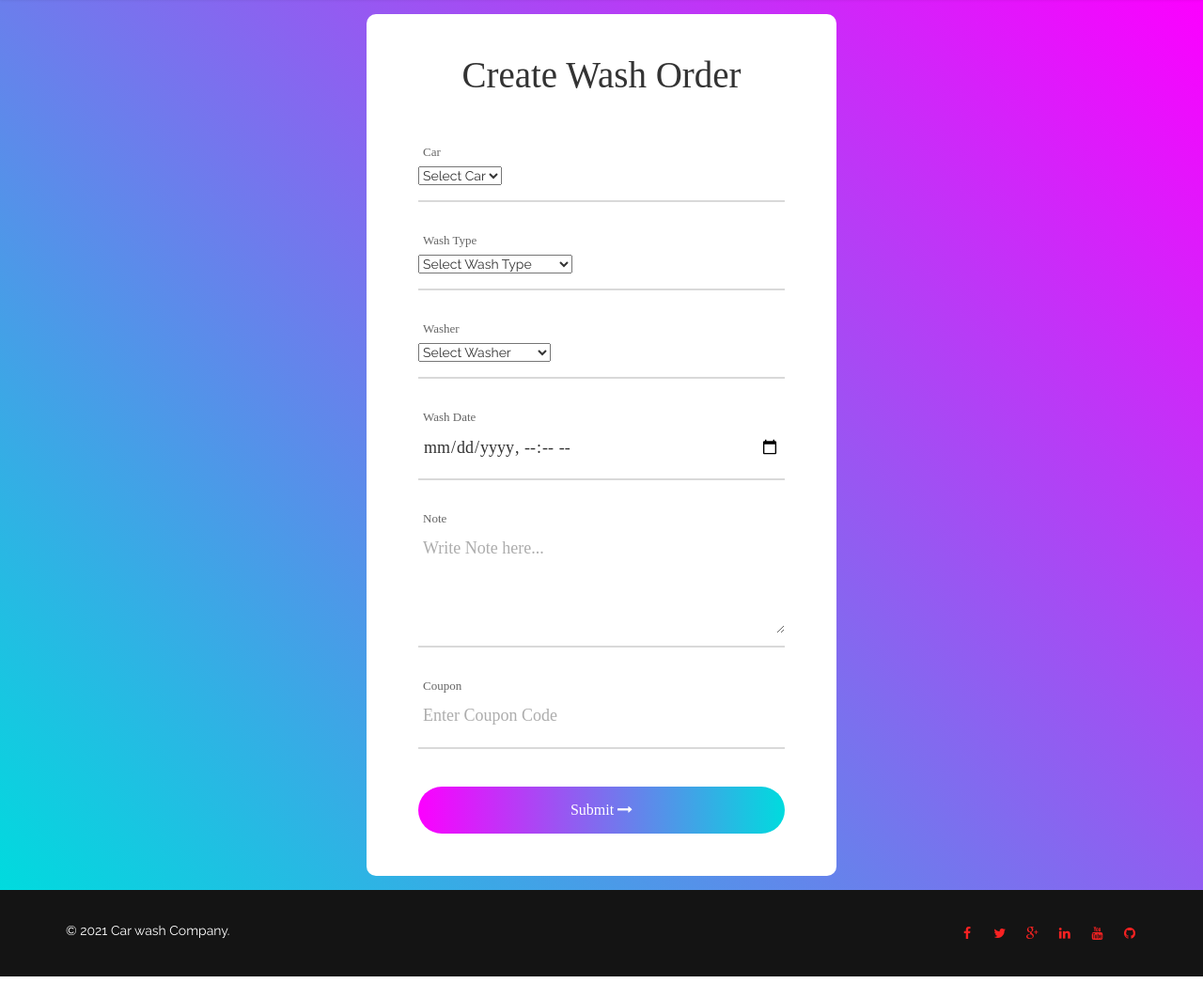
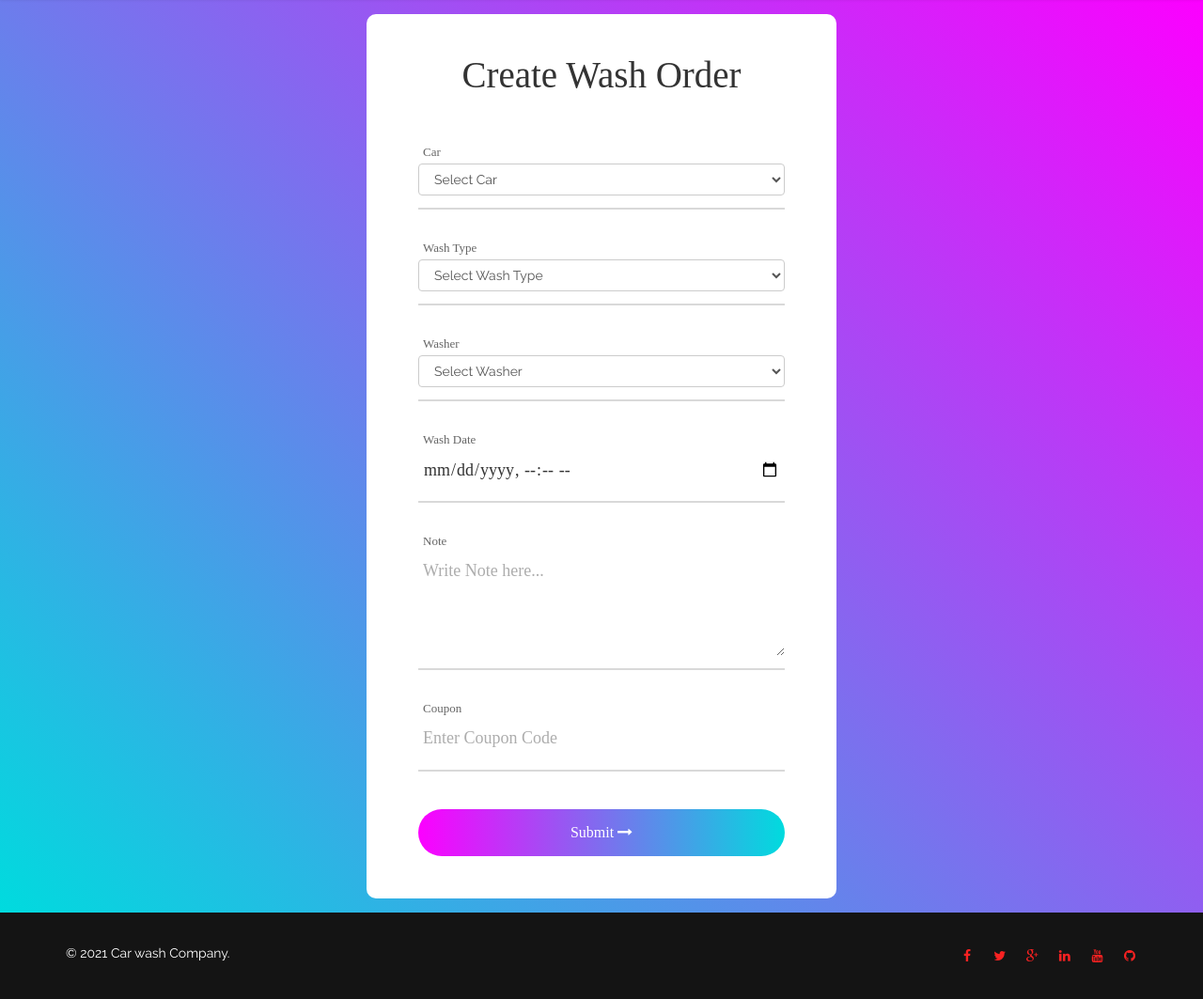
Before and after one commit to Gogora6/car_wash, a Django app: page /order/create in a window 1280 px wide. Shown: the part 88-1151 px from the top of the page at 94% size. Before the commit the page ends 1127 px from the top, so only its background shows below. Run offline with Django 3.2, Linux system fonts and the light colour scheme; data comes from the database, SQL or seed files in the repository; both versions use the stored data as it was after the commit; some libraries are stand-ins or nearby versions.

Commit message:
Improved order creates a template.

```diff
--- a/car_wash/settings.py
+++ b/car_wash/settings.py
@@ -94,7 +94,7 @@ USE_I18N = True
 
 USE_L10N = True
 
-USE_TZ = True
+USE_TZ = False
 
 AUTH_USER_MODEL = 'user.User'
 
--- a/serviceapp/views.py
+++ b/serviceapp/views.py
@@ -53,7 +53,6 @@ def create_order(request):
 
     if request.method == 'POST':
         data = request.POST
-
         Order.objects.create(
             employee_id=data.get('washer'),
             car_id=data.get('car'),
--- a/templates/layout.html
+++ b/templates/layout.html
@@ -5,8 +5,6 @@
 <head>
     <meta charset="utf-8">
     <meta name="viewport" content="width=device-width, initial-scale=1.0">
-    <meta name="description" content="">
-    <meta name="author" content="webthemez">
     <title>{% block title %}Car Wash service{% endblock %}</title>
     <!-- core CSS -->
 
@@ -33,6 +31,9 @@
 {% endblock content %}
 <!--Footer-->
 {% include 'partials/_footer.html' %}
+
+
+
 <script src="{% static 'serviceapp/js/jquery.js' %}"></script>
 <script src="{% static 'serviceapp/js/bootstrap.min.js' %}"></script>
 <script src="{% static 'serviceapp/js/owl.carousel.min.js' %}"></script>
--- a/templates/pages/order-form.html
+++ b/templates/pages/order-form.html
@@ -14,7 +14,7 @@
                 <div class="wrap-input100 input100-select">
                     <span class="label-input100">Car</span>
                     <div>
-                        <select class="selection-2" name="car">
+                        <select class="form-control" name="car">
                             <option>Select Car</option>
 
                             {% for car in car_list %}
@@ -28,7 +28,7 @@
                 <div class="wrap-input100 input100-select">
                     <span class="label-input100">Wash Type</span>
                     <div>
-                        <select class="selection-2" name="wash_type">
+                        <select class="form-control" name="wash_type">
                             <option>Select Wash Type</option>
                             {% for wash_type in wash_types %}
                                 <option value="{{ wash_type.pk }}">{{ wash_type.name }}</option>
@@ -40,7 +40,7 @@
                 <div class="wrap-input100 input100-select">
                     <span class="label-input100">Washer</span>
                     <div>
-                        <select class="selection-2" name="washer">
+                        <select class="form-control" name="washer">
                             <option>Select Washer</option>
                             {% for washer in washers %}
                                 <option value="{{ washer.pk }}">{{ washer }}</option>
```
Also changed, not shown: db.sqlite3.
